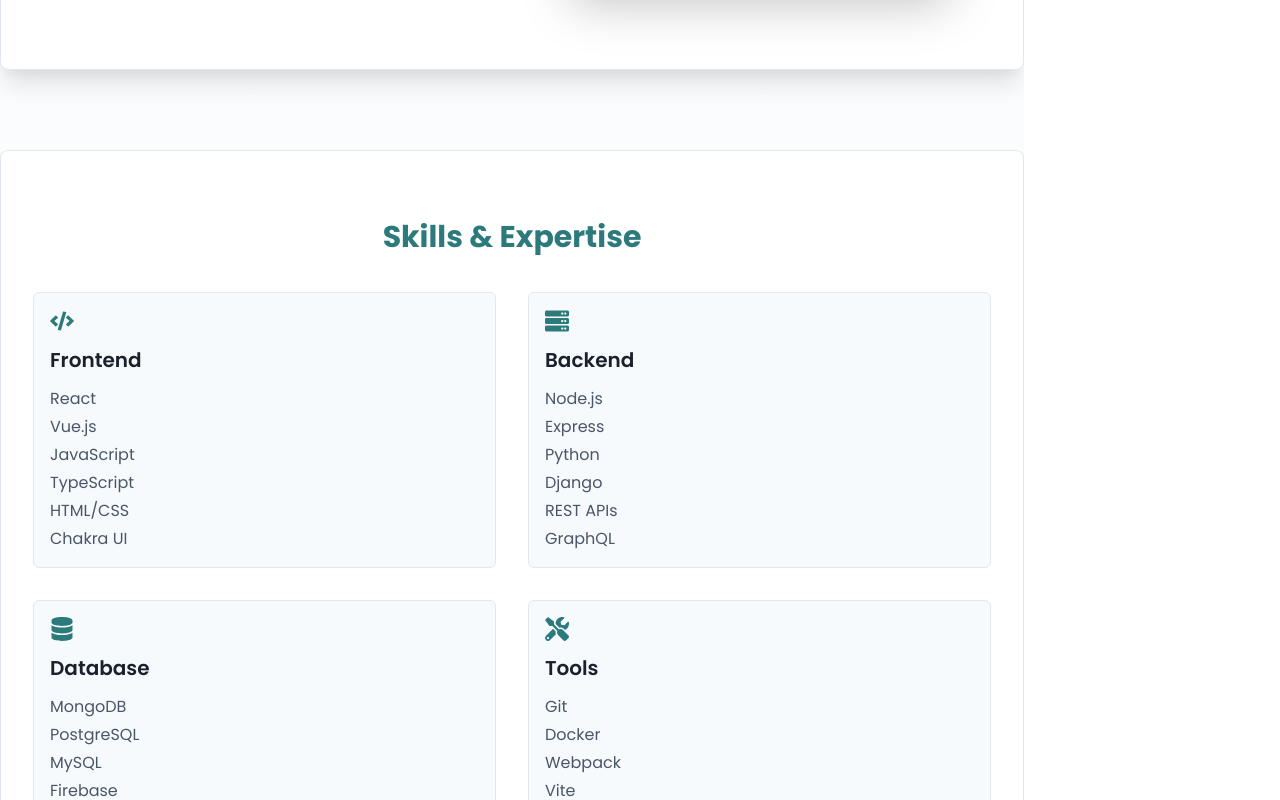
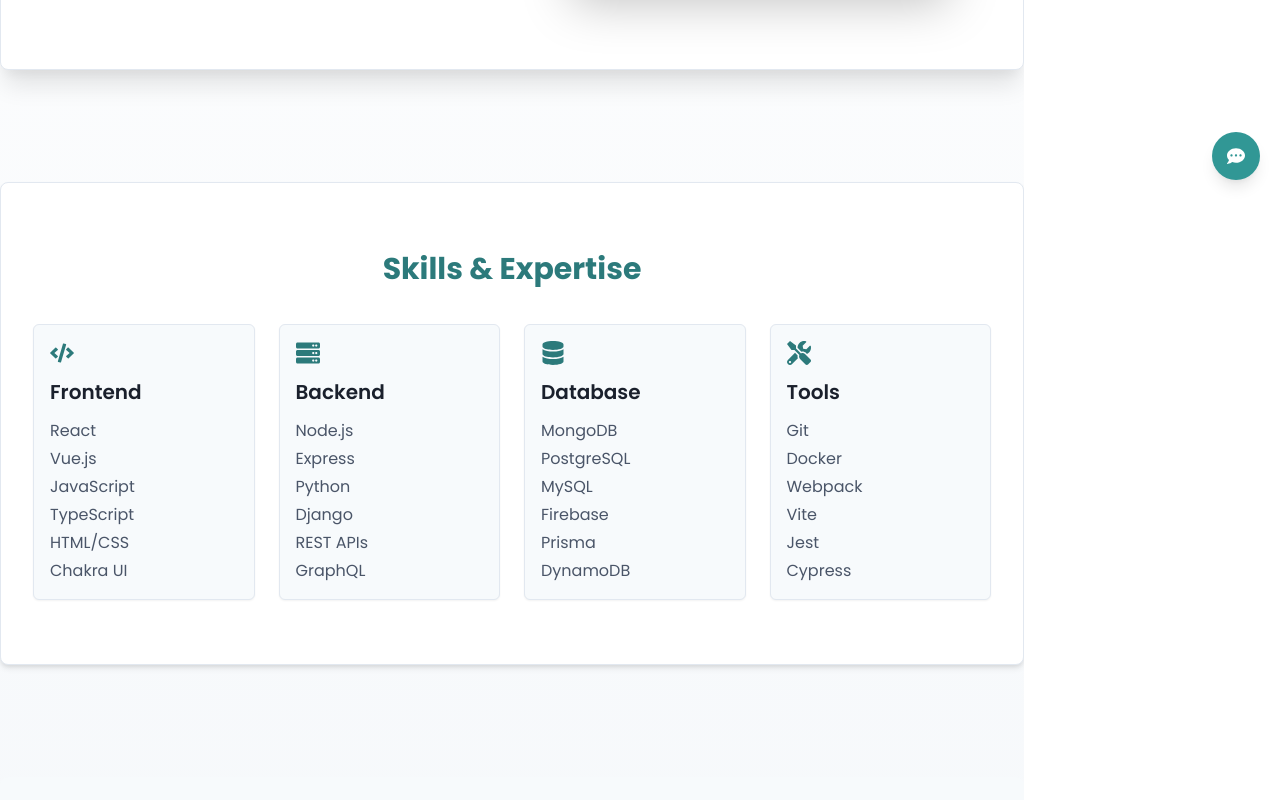
Before and after one commit to coderchrisdean/001-christopher-dean-portfolio, a React (Vite) app: page / in a window 1280 px wide. Shown: the part 600-1400 px from the top of the page. Built offline with nearby package versions, Linux system fonts and the light colour scheme.

Commit message:
update skills formatting

```diff
--- a/src/App.jsx
+++ b/src/App.jsx
@@ -6,6 +6,7 @@
 import Projects from "./components/Projects";
 import Contact from "./components/Contact";
 import Footer from "./components/Footer";
+import Chatbot from "./components/Chatbot";
 
 const theme = extendTheme({
   fonts: {
@@ -30,6 +31,7 @@
           </VStack>
         </Container>
         <Footer />
+        <Chatbot />
       </Box>
     </ChakraProvider>
   );
--- /dev/null
+++ b/src/components/Chatbot.jsx
@@ -0,0 +1,54 @@
+import React, { useEffect } from "react";
+import { Box, IconButton, useColorModeValue } from "@chakra-ui/react";
+import { FaCommentDots } from "react-icons/fa";
+
+const Chatbot = () => {
+  const bgColor = useColorModeValue("white", "gray.800");
+  const buttonBgColor = useColorModeValue("teal.500", "teal.400");
+  const buttonHoverBgColor = useColorModeValue("teal.600", "teal.500");
+
+  useEffect(() => {
+    // Placeholder for Botpress webchat integration
+    // This script should be replaced with actual Botpress webchat script from your Botpress server or cloud instance
+    const script = document.createElement("script");
+    script.src = "https://cdn.botpress.cloud/webchat/v1/inject.js";
+    script.async = true;
+    document.body.appendChild(script);
+
+    script.onload = () => {
+      window.botpressWebChat.init({
+        host: "https://your-botpress-server-url", // Replace with your Botpress server URL or cloud bot ID
+        botId: "your-bot-id", // Replace with your Botpress bot ID
+        clientId: "your-client-id", // Replace with your Botpress client ID
+      });
+    };
+
+    return () => {
+      document.body.removeChild(script);
+      // Clean up Botpress webchat if necessary
+    };
+  }, []);
+
+  return (
+    <Box position="fixed" bottom="20px" right="20px" zIndex={1000}>
+      <IconButton
+        aria-label="Open chatbot"
+        icon={<FaCommentDots />}
+        size="lg"
+        borderRadius="full"
+        bg={buttonBgColor}
+        color="white"
+        _hover={{ bg: buttonHoverBgColor }}
+        onClick={() => {
+          // Toggle Botpress webchat visibility if supported by the script, or open a custom UI if needed
+          if (window.botpressWebChat) {
+            window.botpressWebChat.open();
+          }
+        }}
+        boxShadow="lg"
+      />
+    </Box>
+  );
+};
+
+export default Chatbot;
--- a/src/components/Skills.jsx
+++ b/src/components/Skills.jsx
@@ -17,13 +17,13 @@
   const itemColor = useColorModeValue("gray.600", "gray.300");
 
   return (
-    <Box id="skills" py={16} bg={bgColor} borderRadius="lg" borderWidth={1} borderColor={borderColor} boxShadow="md" px={{ base: 4, md: 8 }}>
+    <Box id="skills" py={16} bg={bgColor} borderRadius="lg" borderWidth={1} borderColor={borderColor} boxShadow="md" px={{ base: 4, md: 8 }} my={8}>
       <Text fontSize="3xl" fontWeight="bold" mb={8} textAlign="center" color={headingColor}>
         Skills & Expertise
       </Text>
-      <SimpleGrid columns={{ base: 1, md: 2 }} spacing={8}>
+      <SimpleGrid columns={{ base: 1, md: 2, lg: 4 }} spacing={6}>
         {skillsData.map((skill, index) => (
-          <VStack key={index} align="start" spacing={3} p={4} bg={useColorModeValue("gray.50", "gray.700")} borderRadius="md" borderWidth={1} borderColor={borderColor}>
+          <VStack key={index} align="start" spacing={3} p={4} bg={useColorModeValue("gray.50", "gray.700")} borderRadius="md" borderWidth={1} borderColor={borderColor} boxShadow="sm" h="full">
             <Icon as={skill.icon} boxSize={6} color={headingColor} />
             <Text fontSize="xl" fontWeight="semibold" color={categoryColor}>{skill.category}</Text>
             <VStack align="start" spacing={1}>
```
